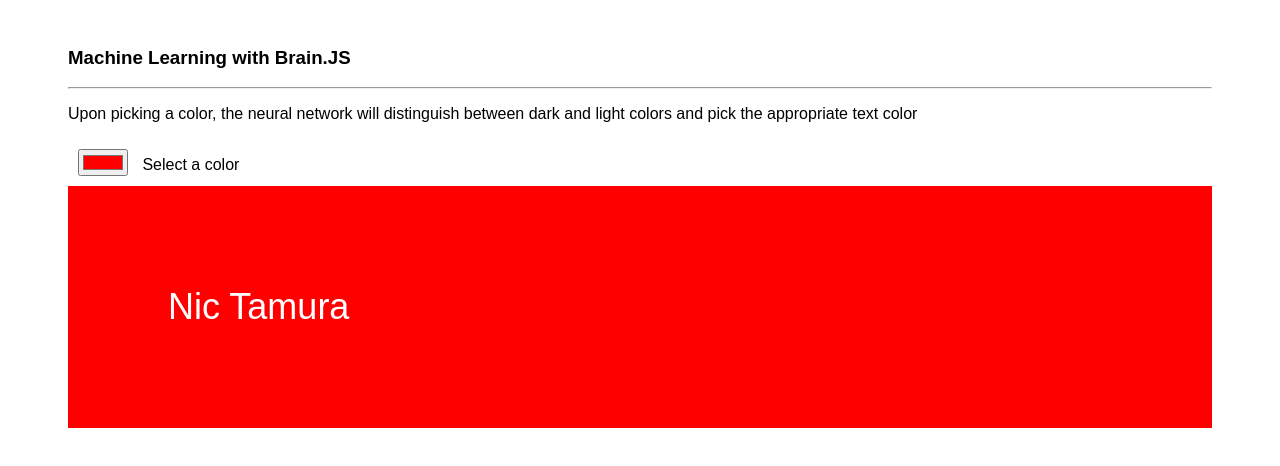
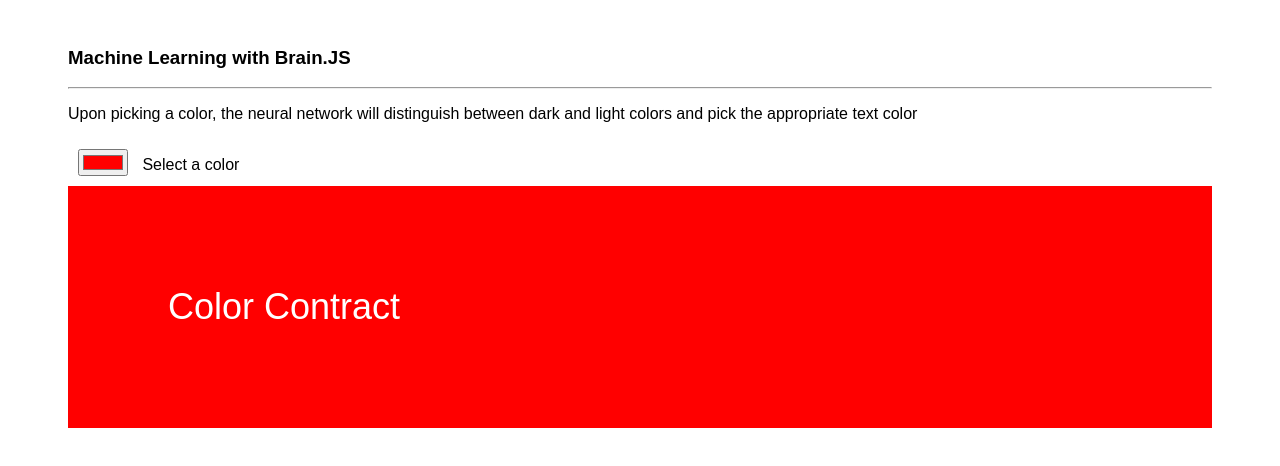
Before and after one commit to nTamura/brain-color-contrast, a plain HTML site: page index.html in a window 1280 px wide. Drawn offline with nearby package versions, Linux system fonts and the light colour scheme; a script that the page names is missing.

Commit message:
Update index.html

```diff
--- a/index.html
+++ b/index.html
@@ -22,7 +22,7 @@
       Select a color
     </input>
 
-    <div id="color-background">Nic Tamura</div>
+    <div id="color-background">Color Contract</div>
 
   </body>
 </html>
```
